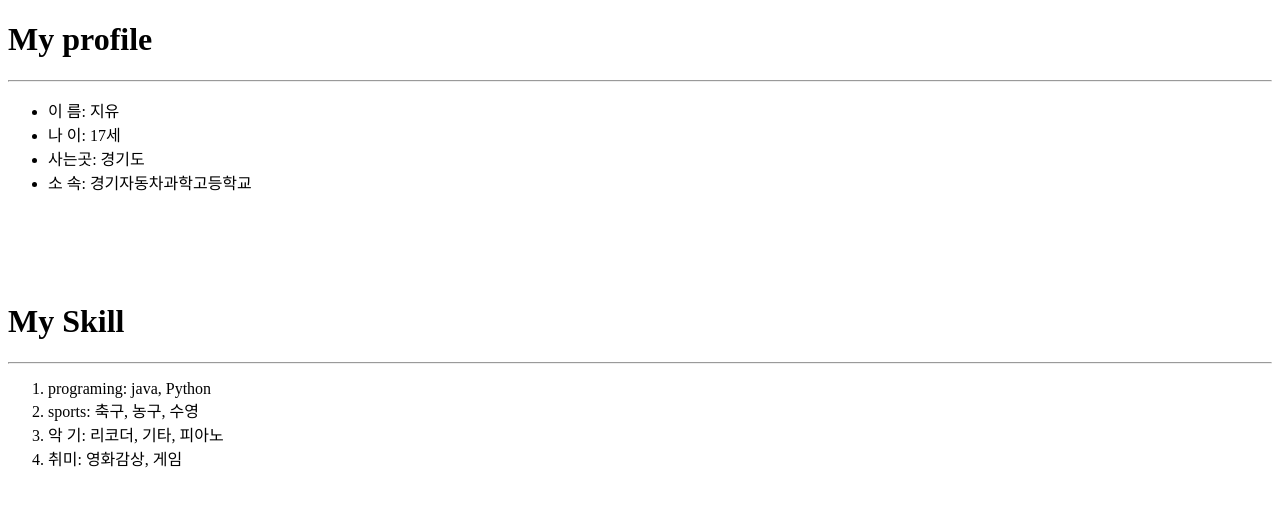
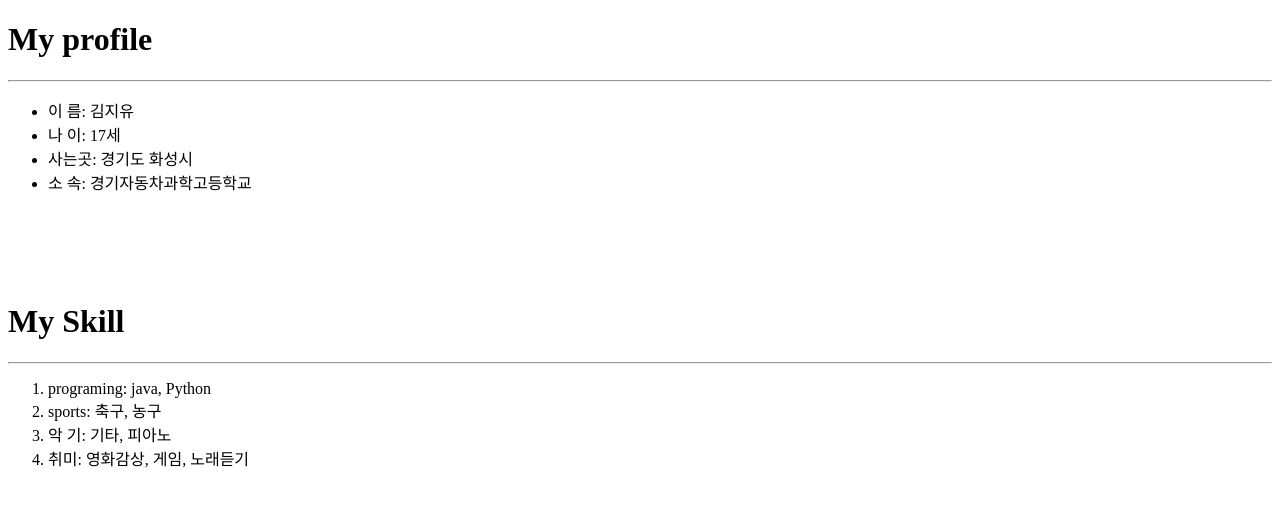
Before and after one commit to jiyu-0926/jiyu_repository, a plain HTML site: page index.html in a window 1280 px wide. Drawn offline with Linux system fonts and the light colour scheme.

Commit message:
Update index.html

```diff
--- a/index.html
+++ b/index.html
@@ -6,18 +6,19 @@
  <body>
  	<h1>My profile</h1> <hr>
 	<ul>
-		<li>이 름: 지유</li>
-		<li>나 이: 17세</li>
-		<li>사는곳: 경기도</li>
-		<li>소 속: 경기자동차과학고등학교</li>
+		<li>이  름: 김지유</li>
+		<li>나  이: 17세</li>
+		<li>사는곳: 경기도 화성시 </li>
+		<li>소  속: 경기자동차과학고등학교</li>
 	</ul>
 <br><br><br><br>
 	<h1>My Skill</h1><hr>
 	<ol>
 		<li>programing: java, Python</li>
-		<li>sports: 축구, 농구, 수영</li>
-		<li>악 기: 리코더, 기타, 피아노</li>
-		<li>취미: 영화감상, 게임</li>
+		<li>sports: 축구, 농구</li>
+		<li>악 기: 기타, 피아노</li>
+		<li>취미: 영화감상, 게임, 노래듣기</li>
  	</ol>
  </body>
+
 </html>
```
